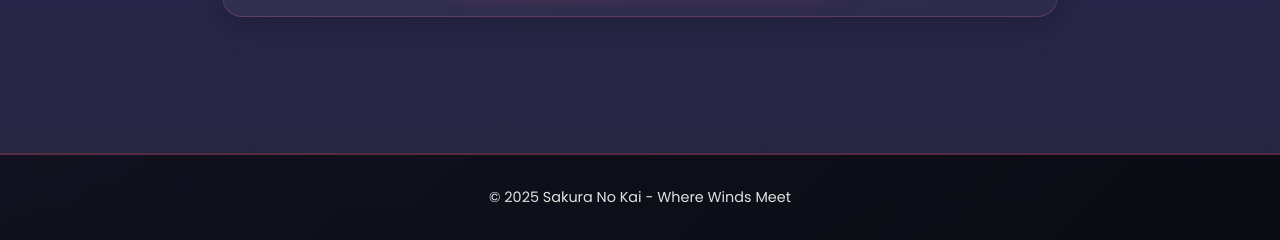
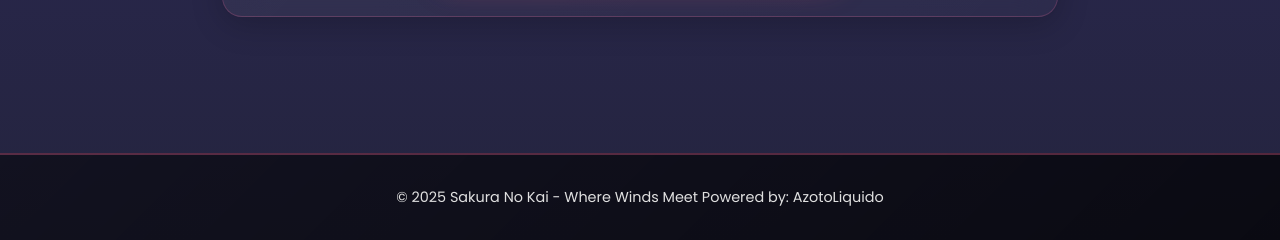
Before and after one commit to AzotoLiquido/Sakura_No_Kai, a plain HTML site: page unisciti.html in a window 1280 px wide. Shown: the part 1644-1884 px from the top of the page. Drawn offline with nearby package versions, Linux system fonts and the light colour scheme.

Commit message:
Add footer with copyright and attribution
Added a footer with attribution to AzotoLiquido.

```diff
--- a/unisciti.html
+++ b/unisciti.html
@@ -211,7 +211,7 @@
     </div>
 
     <footer>
-        <p>&copy; 2025 Sakura No Kai - Where Winds Meet</p>
+        <p style="color:#e0e0e0">&copy; 2025 Sakura No Kai - Where Winds Meet               Powered by: AzotoLiquido</p>
     </footer>
 </body>
 </html>
```
